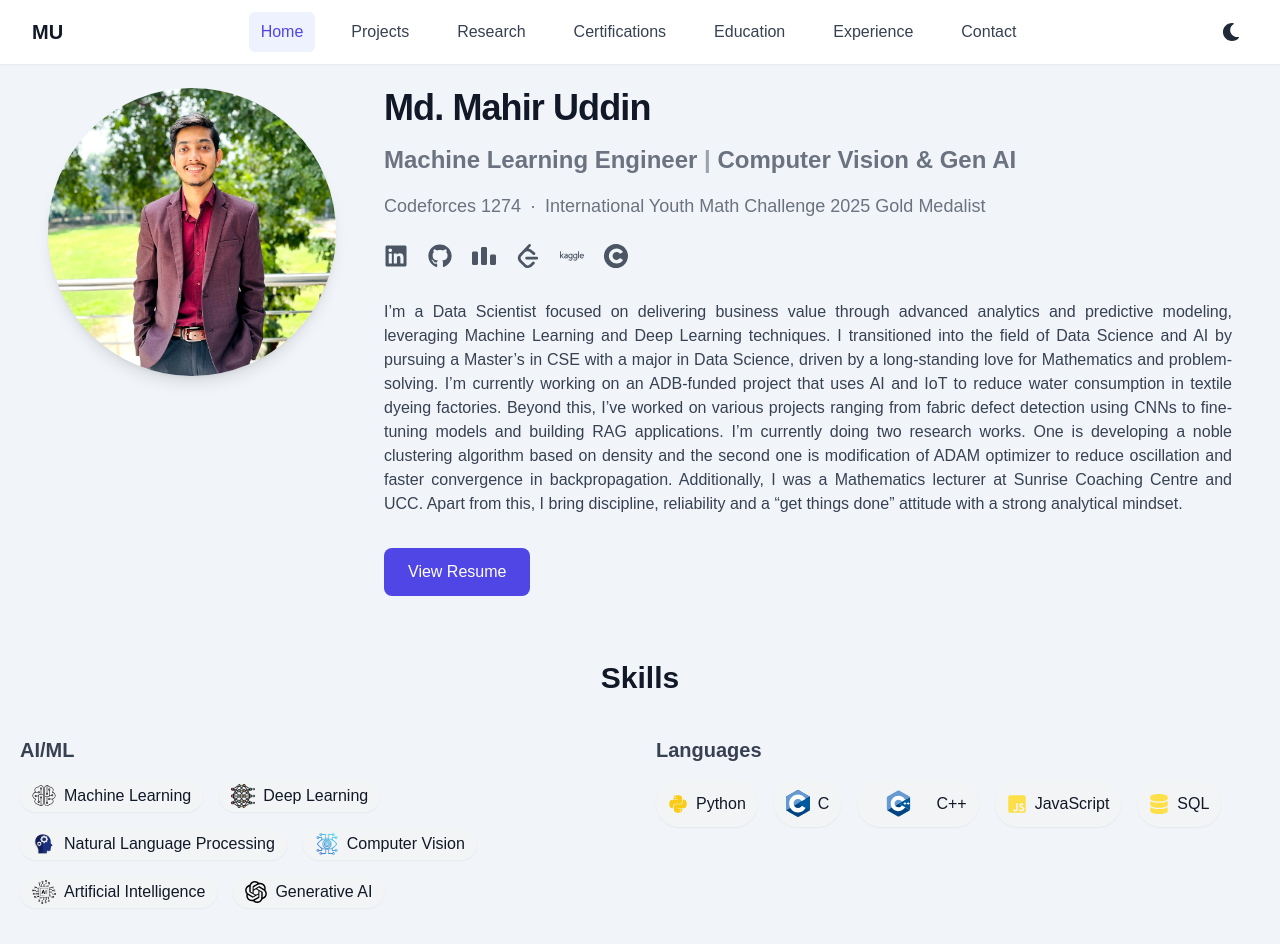
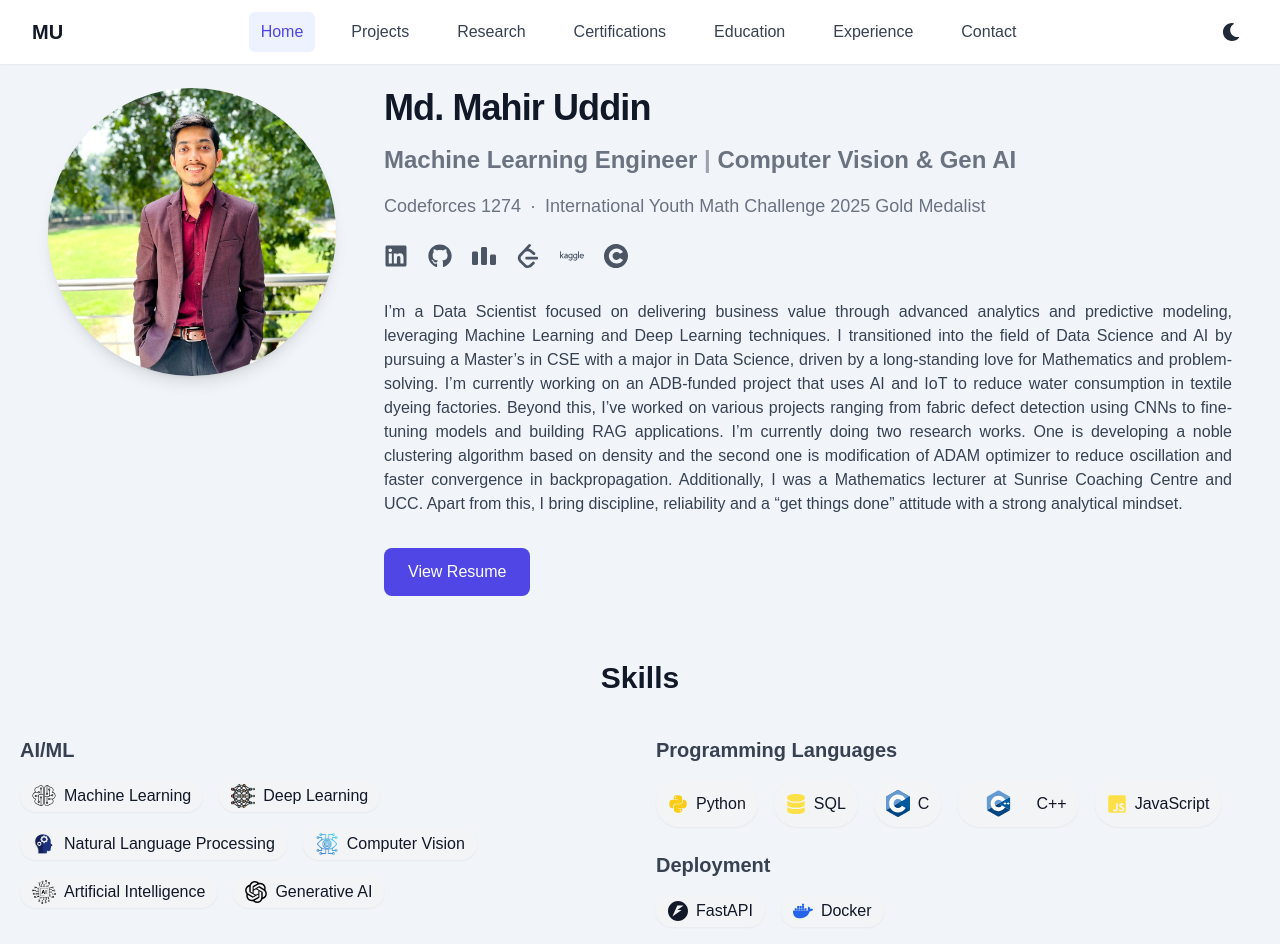
Before and after one commit to Mahir-Uddin0/portfolio_website, a Next.js app: page / in a window 1280 px wide. Shown: the top 944 px of the page. Built offline with nearby package versions, Linux system fonts and the light colour scheme.

Commit message:
added deployment skills

```diff
--- a/components/Skills.js
+++ b/components/Skills.js
@@ -1,6 +1,6 @@
 import Image from "next/image";
 import { FaPython, FaJsSquare, FaHtml5, FaCss3Alt, FaLinux, FaDatabase } from "react-icons/fa";
-import { SiTensorflow, SiC, SiPytorch, SiNumpy, SiMysql, SiPandas, SiDocker, SiGit, SiKubernetes } from "react-icons/si";
+import { SiTensorflow, SiC, SiPytorch, SiNumpy, SiMysql, SiPandas, SiDocker, SiGit, SiKubernetes, SiFastapi } from "react-icons/si";
 import { FaProjectDiagram, FaLanguage, FaRegImage, FaCamera } from "react-icons/fa";
 
 
@@ -25,15 +25,22 @@ export default function Skills() {
 
         {/* Languages */}
         <div>
-          <h3 className="text-xl font-semibold text-gray-700 dark:text-gray-300 mb-4">Languages</h3>
+          <h3 className="text-xl font-semibold text-gray-700 dark:text-gray-300 mb-4">Programming Languages</h3>
           <div className="flex flex-wrap gap-4">
             <span className="flex items-center gap-2 bg-gray-100 dark:bg-gray-800 text-gray-900 dark:text-gray-200 px-3 py-1 rounded-full shadow-sm hover:bg-gray-200 dark:hover:bg-gray-700 transition"><FaPython className="text-yellow-400 text-xl" /> Python</span>
+            <span className="flex items-center gap-2 bg-gray-100 dark:bg-gray-800 text-gray-900 dark:text-gray-200 px-3 py-1 rounded-full shadow-sm hover:bg-gray-200 dark:hover:bg-gray-700 transition"><FaDatabase className="text-yellow-300 text-xl" /> SQL</span>
             <span className="flex items-center gap-2 bg-gray-100 dark:bg-gray-800 text-gray-900 dark:text-gray-200 px-3 py-1 rounded-full shadow-sm hover:bg-gray-200 dark:hover:bg-gray-700 transition"><Image src="/images/skills/c.svg" alt="C" width={24} height={24}/> C</span>
             <span className="flex items-center gap-2 bg-gray-100 dark:bg-gray-800 text-gray-900 dark:text-gray-200 px-3 py-1 rounded-full shadow-sm hover:bg-gray-200 dark:hover:bg-gray-700 transition"><Image src="/images/skills/c++.svg" alt="C++" width={59} height={59}/> C++</span>
             <span className="flex items-center gap-2 bg-gray-100 dark:bg-gray-800 text-gray-900 dark:text-gray-200 px-3 py-1 rounded-full shadow-sm hover:bg-gray-200 dark:hover:bg-gray-700 transition"><FaJsSquare className="text-yellow-300 text-xl" /> JavaScript</span>
             {/* <span className="flex items-center gap-2 bg-gray-100 dark:bg-gray-800 text-gray-900 dark:text-gray-200 px-3 py-1 rounded-full shadow-sm hover:bg-gray-200 dark:hover:bg-gray-700 transition"><FaHtml5 className="text-orange-500 text-xl" /> HTML</span> */}
             {/* <span className="flex items-center gap-2 bg-gray-100 dark:bg-gray-800 text-gray-900 dark:text-gray-200 px-3 py-1 rounded-full shadow-sm hover:bg-gray-200 dark:hover:bg-gray-700 transition"><FaCss3Alt className="text-blue-500 text-xl" /> CSS</span> */}
-            <span className="flex items-center gap-2 bg-gray-100 dark:bg-gray-800 text-gray-900 dark:text-gray-200 px-3 py-1 rounded-full shadow-sm hover:bg-gray-200 dark:hover:bg-gray-700 transition"><FaDatabase className="text-yellow-300 text-xl" /> SQL</span>
+          </div>
+          <div className="mt-6">
+          <h3 className="text-xl font-semibold text-gray-700 dark:text-gray-300 mb-4">Deployment</h3>
+          <div className="flex flex-wrap gap-4">
+            <span className="flex items-center gap-2 bg-gray-100 dark:bg-gray-800 text-gray-900 dark:text-gray-200 px-3 py-1 rounded-full shadow-sm hover:bg-gray-200 dark:hover:bg-gray-700 transition"><SiFastapi className="text-xl" /> FastAPI</span>
+            <span className="flex items-center gap-2 bg-gray-100 dark:bg-gray-800 text-gray-900 dark:text-gray-200 px-3 py-1 rounded-full shadow-sm hover:bg-gray-200 dark:hover:bg-gray-700 transition"><SiDocker className="text-blue-600 text-xl" /> Docker</span>
+          </div>
           </div>
         </div>
 
```
